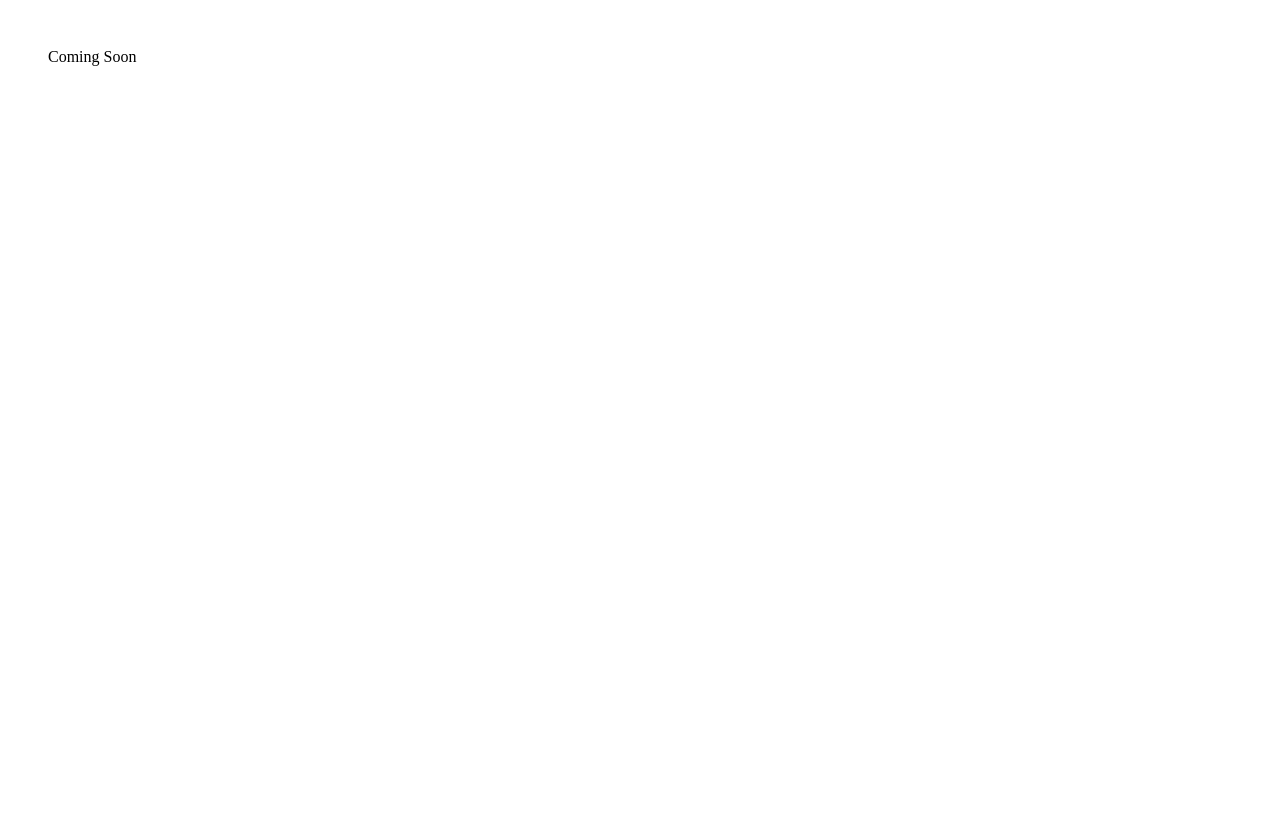
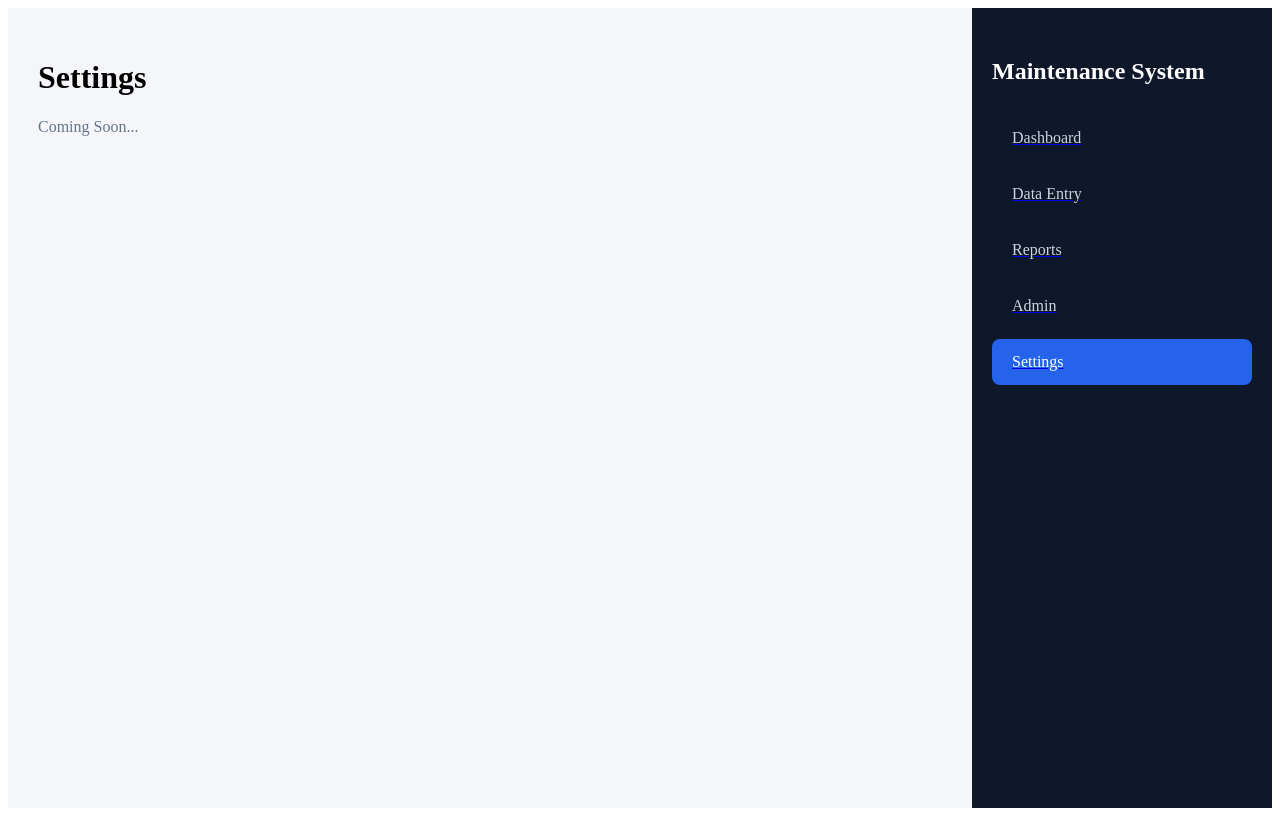
Before and after one commit to TROOP93/maintenance-kpi-dashboard, a Next.js app: page /settings in a window 1280 px wide. Built offline with nearby package versions, Linux system fonts and the light colour scheme.

Commit message:
Refactor Page component to Settings with Layout

```diff
--- a/pages/settings.js
+++ b/pages/settings.js
@@ -1,3 +1,10 @@
-export default function Page() {
-  return <div style={{ padding: 40 }}>Coming Soon</div>;
+import Layout from "../components/Layout";
+
+export default function Settings() {
+  return (
+    <Layout>
+      <h1>Settings</h1>
+      <p style={{ color: "#64748b" }}>Coming Soon...</p>
+    </Layout>
+  );
 }
```
